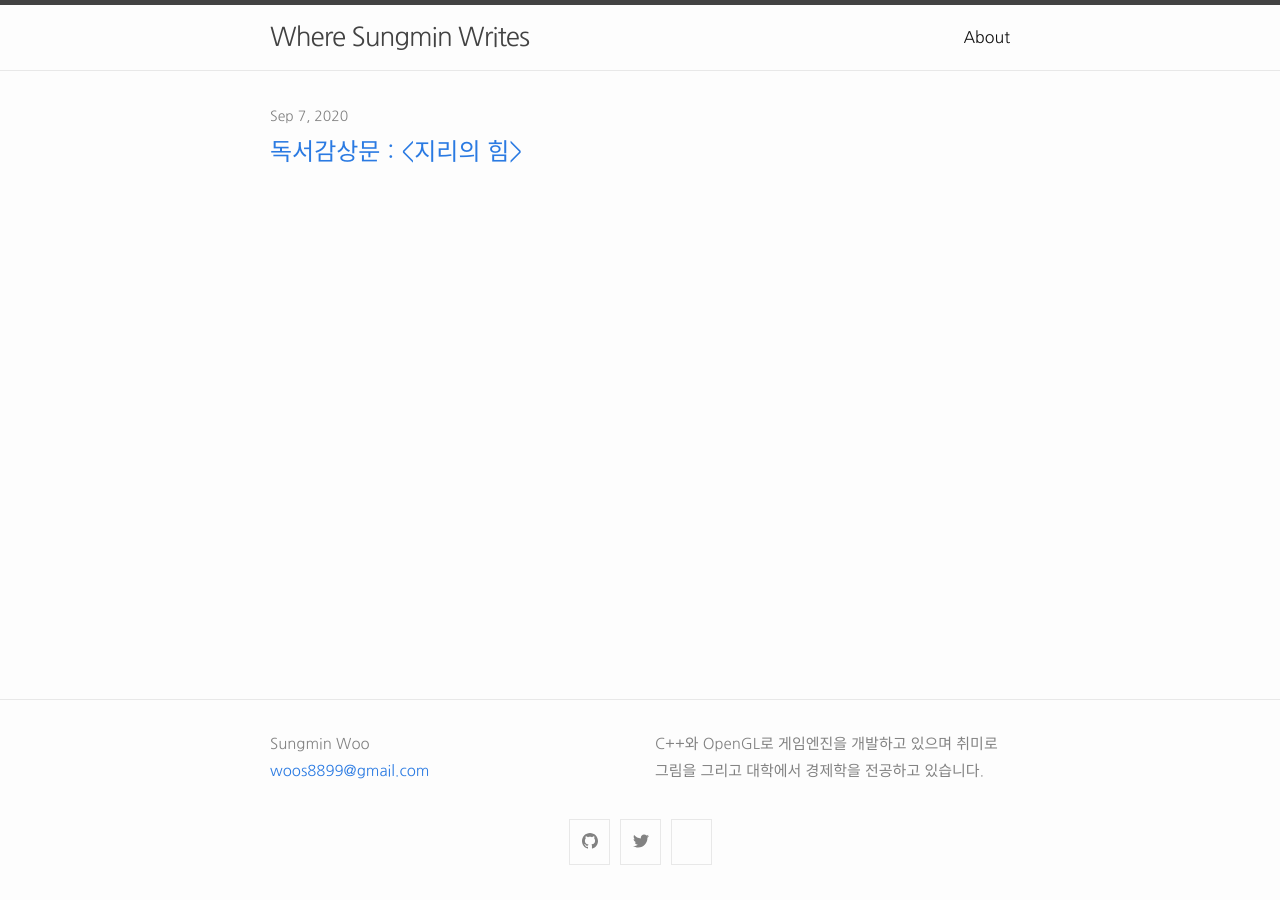
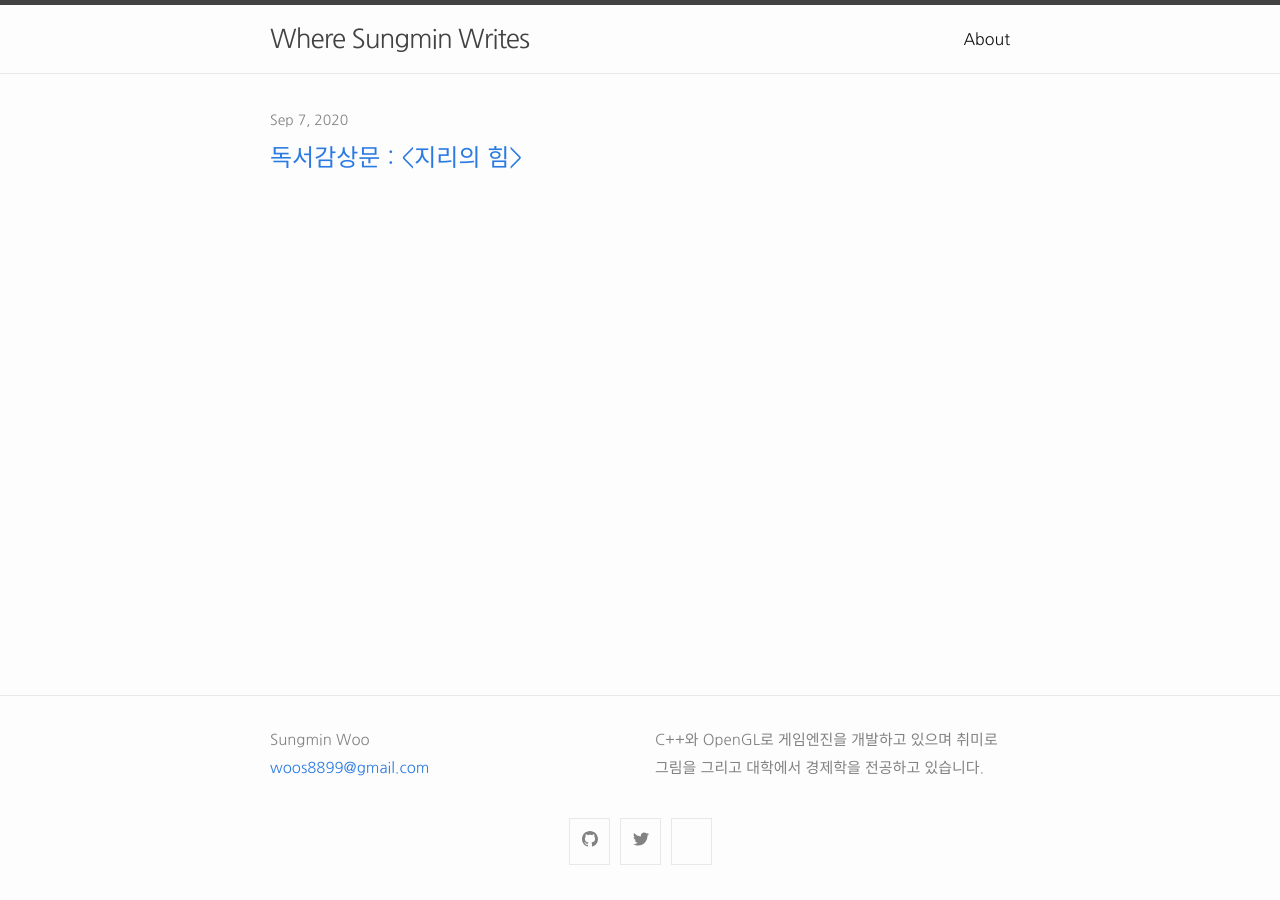
Before and after one commit to SausageTaste/SausageTaste.github.io, a Jekyll site: the page built from index.md, in a window 1280 px wide. Built offline with Jekyll 4.4.1, drawn with Linux system fonts in a browser that asks for light colours.

Commit message:
Changed line spacing

```diff
--- a/_sass/minima/custom-variables.scss
+++ b/_sass/minima/custom-variables.scss
@@ -1,4 +1,4 @@
 // Placeholder to allow overriding predefined variables smoothly.
 
-$base-line-height: 1.8;
+$base-line-height: 1.9;
 $base-font-family: "Nanum Gothic", -apple-system, BlinkMacSystemFont, "Gulim", "Segoe UI", "Segoe UI Symbol", "Segoe UI Emoji", "Apple Color Emoji", Roboto, Helvetica, Arial, sans-serif;
```
